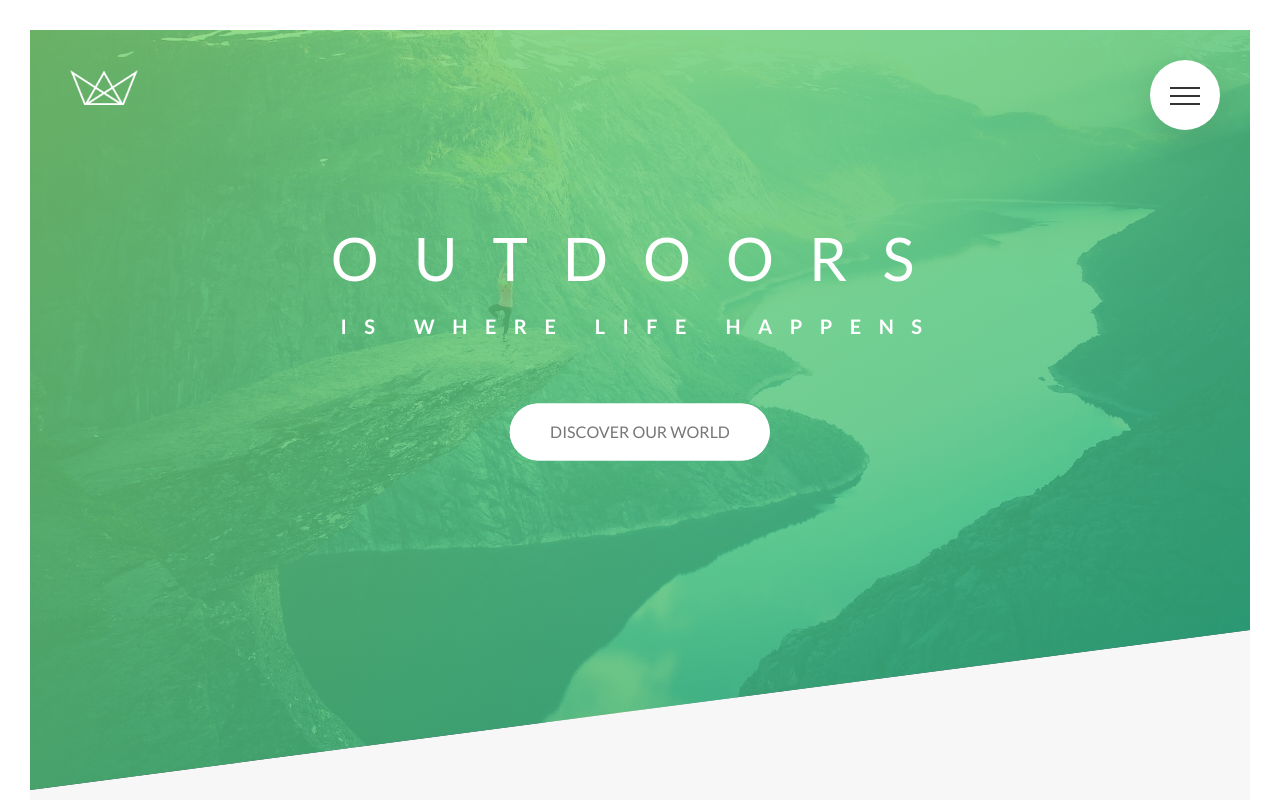
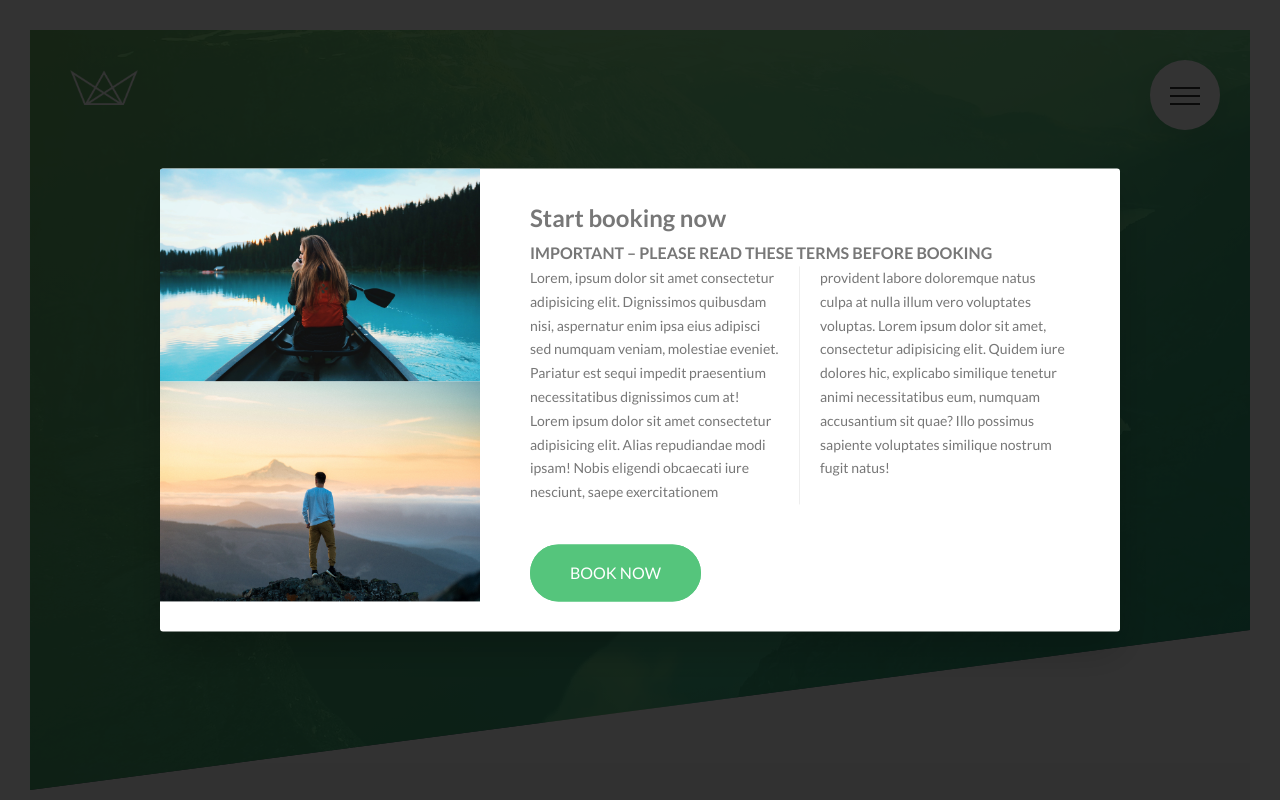
Before and after one commit to kel7774/advanced-css, a website: page Natours/starter/index.html in a window 1280 px wide. Shown: the top 800 px of the page. Drawn offline with Linux system fonts and the light colour scheme.

Commit message:
add popup, not hidden

```diff
--- a/Natours/starter/index.html
+++ b/Natours/starter/index.html
@@ -358,7 +358,29 @@
     </footer>
 
     <div class="popup">
-        <div class="popup__content"></div>
+        <div class="popup__content">
+            <div class="popup__left">
+                <img src="img/nat-8.jpg" alt="Tour photo" class="popup__img">
+                <img src="img/nat-9.jpg" alt="Tour photo" class="popup__img">
+            </div>
+            <div class="popup__right">
+                <h2 class="heading-secodary u-margin-bottom-medium">Start booking now</h2>
+                <h3 class="heading-tertiary u-margin-bottom-small">Important &ndash; Please read these terms before
+                    booking</h3>
+                <p class="popup__text">
+                    Lorem, ipsum dolor sit amet consectetur adipisicing elit. Dignissimos quibusdam nisi, aspernatur
+                    enim ipsa eius adipisci sed numquam veniam, molestiae eveniet. Pariatur est sequi impedit
+                    praesentium necessitatibus dignissimos cum at!
+                    Lorem ipsum dolor sit amet consectetur adipisicing elit. Alias repudiandae modi ipsam! Nobis
+                    eligendi obcaecati iure nesciunt, saepe exercitationem provident labore doloremque natus culpa at
+                    nulla illum vero voluptates voluptas.
+                    Lorem ipsum dolor sit amet, consectetur adipisicing elit. Quidem iure dolores hic, explicabo
+                    similique tenetur animi necessitatibus eum, numquam accusantium sit quae? Illo possimus sapiente
+                    voluptates similique nostrum fugit natus!
+                </p>
+                <a href="#" class="btn btn--green">Book Now</a>
+            </div>
+        </div>
     </div>
 
     <!-- <section class="grid-test">
--- a/Natours/starter/sass/abstracts/_mixins.scss
+++ b/Natours/starter/sass/abstracts/_mixins.scss
@@ -5,3 +5,10 @@
         clear: both;
     }
 }
+
+@mixin absCenter {
+    position: absolute;
+    top: 50%;
+    left: 50%;
+    transform: translate(-50%, -50%);
+}
--- a/Natours/starter/sass/components/_popup.scss
+++ b/Natours/starter/sass/components/_popup.scss
@@ -0,0 +1,40 @@
+.popup {
+    height: 100vh;
+    width: 100%;
+    position: fixed;
+    top: 0;
+    left: 0;
+    background-color: rgba($color-black, .8);
+    z-index: 9999;
+    &__content {
+        @include absCenter;
+        width: 75%;
+        background-color: $color-white;
+        box-shadow: 0 2rem 4rem rgba($color-black, .2);
+        border-radius: 3px;
+        display: table;
+        overflow: hidden;
+    }
+
+    &__left {
+        width: 33.333333%;
+        display: table-cell;
+    }
+    &__right {
+        width: 66.666667%;
+        display: table-cell;
+        vertical-align: middle;
+        padding: 3rem 5rem;
+    }
+    &__img {
+        display: block;
+        width: 100%;
+    }
+    &__text {
+        font-size: 1.4rem;
+        margin-bottom: 4rem;
+        column-count: 2;
+        column-gap: 4rem;
+        column-rule: 1px solid $color-grey-light-2;
+    }
+}
```
Also changed, not shown: Natours/starter/css/style.css.
